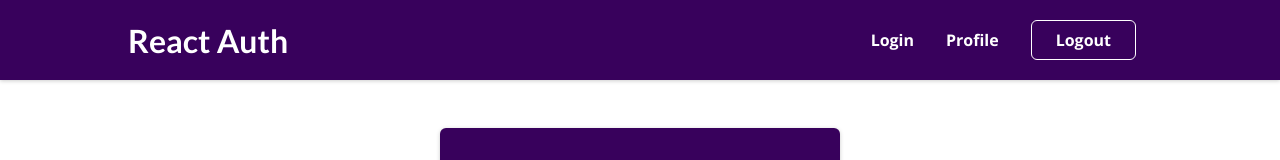
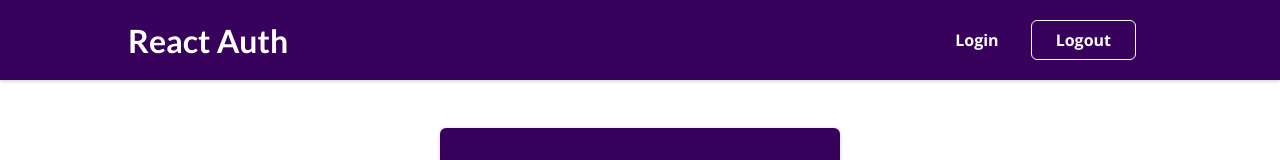
Before and after one commit to Hellshi/auth-firebase, a React (Create React App) app: page /auth in a window 1280 px wide. Shown: the top 160 px of the page. Built offline with nearby package versions, Linux system fonts and the light colour scheme.

Commit message:
Added loggin and logout

```diff
--- a/src/components/Auth/AuthForm.js
+++ b/src/components/Auth/AuthForm.js
@@ -1,8 +1,10 @@
-import { useState, useRef } from "react";
+import { useState, useRef, useContext } from "react";
+import AuthContext from "../../store/auth-context";
 
 import classes from "./AuthForm.module.css";
 
 const AuthForm = () => {
+  const authContext = useContext(AuthContext);
   const [isLogin, setIsLogin] = useState(true);
   const [isLoading, setIsLoading] = useState(false);
   const emailRef = useRef();
@@ -49,7 +51,9 @@
         }
       })
       .then((data) => {
-        console.log(data);
+        authContext.login(data.idToken);
+        console.log(authContext.isLoggedIn);
+        console.log(authContext.token);
       })
       .catch((e) => {
         alert(e.message);
--- a/src/components/Layout/MainNavigation.js
+++ b/src/components/Layout/MainNavigation.js
@@ -1,23 +1,33 @@
-import { Link } from 'react-router-dom';
-
-import classes from './MainNavigation.module.css';
+import { Link } from "react-router-dom";
+import { useContext } from "react";
+import classes from "./MainNavigation.module.css";
+import AuthContext from "../../store/auth-context";
 
 const MainNavigation = () => {
+  const authContext = useContext(AuthContext);
+  const isLoggedIn = authContext.isLoggedIn;
+  const handleLogOut = () => {
+    authContext.logout();
+  };
   return (
     <header className={classes.header}>
-      <Link to='/'>
+      <Link to="/">
         <div className={classes.logo}>React Auth</div>
       </Link>
       <nav>
         <ul>
+          {!isLoggedIn && (
+            <li>
+              <Link to="/auth">Login</Link>
+            </li>
+          )}
+          {isLoggedIn && (
+            <li>
+              <Link to="/profile">Profile</Link>
+            </li>
+          )}
           <li>
-            <Link to='/auth'>Login</Link>
-          </li>
-          <li>
-            <Link to='/profile'>Profile</Link>
-          </li>
-          <li>
-            <button>Logout</button>
+            <button onClick={handleLogOut}>Logout</button>
           </li>
         </ul>
       </nav>
--- a/src/index.js
+++ b/src/index.js
@@ -1,12 +1,15 @@
-import ReactDOM from 'react-dom';
-import { BrowserRouter } from 'react-router-dom';
+import ReactDOM from "react-dom";
+import { BrowserRouter } from "react-router-dom";
 
-import './index.css';
-import App from './App';
+import "./index.css";
+import App from "./App";
+import { AuthContextProvider } from "./store/auth-context";
 
 ReactDOM.render(
-  <BrowserRouter>
-    <App />
-  </BrowserRouter>,
-  document.getElementById('root')
+  <AuthContextProvider>
+    <BrowserRouter>
+      <App />
+    </BrowserRouter>
+  </AuthContextProvider>,
+  document.getElementById("root")
 );
--- /dev/null
+++ b/src/store/auth-context.js
@@ -0,0 +1,37 @@
+import React, { useState } from "react";
+
+const AuthContext = React.createContext({
+  token: "",
+  isLoggedIn: false,
+  login: (token) => {},
+  logout: () => {},
+});
+
+export const AuthContextProvider = (props) => {
+  const [token, setToken] = useState(null);
+
+  const userIsLoggedIn = !!token;
+
+  const logginHandler = (token) => {
+    setToken(token);
+  };
+
+  const logOutHandler = () => {
+    setToken(null);
+  };
+
+  const contextValue = {
+    token: token,
+    isLoggedIn: userIsLoggedIn,
+    login: logginHandler,
+    logout: logOutHandler,
+  };
+
+  return (
+    <AuthContext.Provider value={contextValue}>
+      {props.children}
+    </AuthContext.Provider>
+  );
+};
+
+export default AuthContext;
```
